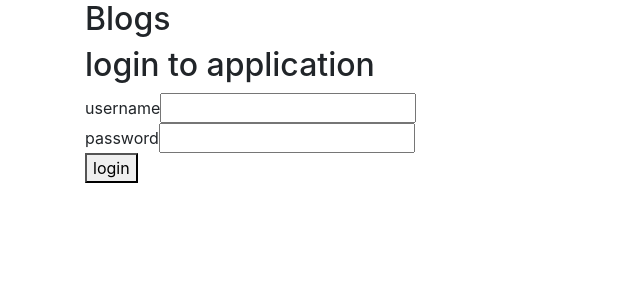
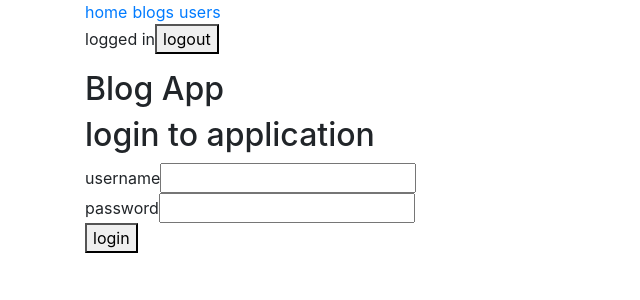
Before and after one commit to vilmakankaanpaa/fullstack-part7, a React (Create React App) app in the folder bloglist/bloglist-frontend/: page / in a window 1280 px wide. Shown: the top 300 px of the page, without its empty margins (0-640 px from the left). Built offline with nearby package versions, Linux system fonts and the light colour scheme; no server answers.

Commit message:
Exercise 7.16

```diff
--- a/bloglist/bloglist-frontend/src/App.js
+++ b/bloglist/bloglist-frontend/src/App.js
@@ -6,6 +6,8 @@ import LoginForm from './components/LoginForm'
 import Notification from './components/Notification'
 import User from './components/User'
 import BlogView from './components/BlogView'
+import Menu from './components/Menu'
+import Headline from './components/Headline'
 
 import { initBlogs, createBlog, likeBlog, removeBlog } from './reducers/blogReducer'
 import { setNotification } from './reducers/notificationReducer'
@@ -92,34 +94,6 @@ const App = () => {
     }
   }
 
-  const blogList = () => (
-    <div>
-      <Blogs
-        blogs={blogs}
-        loggedUser={loggedUser}
-        handleLogout={handleLogout}
-        blogFormRef={blogFormRef}
-        addBlog={addBlog}
-        handleLike={handleLike}
-        handleRemove={handleRemove}
-      />
-      <Users users={users}
-      />
-    </div>
-  )
-
-  const loginForm = () => (
-    <div>
-      <LoginForm
-        handleLogin={handleLogin}
-        username={username}
-        password={password}
-        handleUsernameChange={({ target }) => setUsername(target.value)}
-        handlePasswordChange={({ target }) => setPassword(target.value)}
-      />
-    </div>
-  )
-
   const userMatch = useMatch('/users/:id')
   const user = userMatch
     ? users.find(user => user.id === userMatch.params.id)
@@ -133,25 +107,36 @@ const App = () => {
   return (
     <div className='container'>
 
-      <h2>Blogs</h2>
-      {loggedUser && <p>
-        {loggedUser.name} logged in <button onClick={handleLogout}>logout</button>
-      </p>}
-
+      <Menu />
+      <Headline loggedUser={loggedUser} handleLogout={handleLogout}/>
       <Notification notification={notification} />
 
       <Routes>
         <Route path='/' element={
           loggedUser
-            ? blogList()
-            : loginForm()
+            ? <div>
+              <Blogs blogs={blogs} loggedUser={loggedUser}
+                blogFormRef={blogFormRef} addBlog={addBlog} />
+              <Users users={users} />
+            </div>
+            : <LoginForm
+              handleLogin={handleLogin}
+              username={username}
+              password={password}
+              handleUsernameChange={({ target }) => setUsername(target.value)}
+              handlePasswordChange={({ target }) => setPassword(target.value)}
+            />
         } />
-        <Route path='/users/:id' element={
+        <Route path='users' element={ <Users users={users} /> }/>
+        <Route path='users/:id' element={
           <div>
             <User user={user} blogs={blogs} />
           </div>
         } />
-        <Route path='/blogs/:id' element={
+        <Route path='blogs' element={
+          <Blogs blogs={blogs} loggedUser={loggedUser}
+            blogFormRef={blogFormRef} addBlog={addBlog} />} />
+        <Route path='blogs/:id' element={
           <div>
             <BlogView
               blog={blog}
--- a/bloglist/bloglist-frontend/src/components/Blogs.js
+++ b/bloglist/bloglist-frontend/src/components/Blogs.js
@@ -13,7 +13,7 @@ const Blogs = ({
   const byLikes = (b1, b2) => b2.likes - b1.likes
   return (
     <div>
-
+      <h2>Blogs</h2>
       <Togglable buttonLabel='create new blog'  ref={blogFormRef}>
         <NewBlog addBlog={addBlog} user={loggedUser} />
       </Togglable>
--- /dev/null
+++ b/bloglist/bloglist-frontend/src/components/Headline.js
@@ -0,0 +1,16 @@
+import React from 'react'
+
+const Headline = (loggedUser, handleLogout) => {
+  return (
+    <div>
+      {loggedUser &&
+        <p>
+          {loggedUser.name} logged in
+          <button onClick={() => handleLogout()}>logout</button>
+        </p>}
+      <h2>Blog App</h2>
+    </div>
+  )
+}
+
+export default Headline
--- /dev/null
+++ b/bloglist/bloglist-frontend/src/components/Menu.js
@@ -0,0 +1,17 @@
+import React from 'react'
+import { Link } from 'react-router-dom'
+
+const Menu = () => {
+  const padding = {
+    paddingRight: 5
+  }
+  return (
+    <div>
+      <Link style={padding} to='/'>home</Link>
+      <Link style={padding} to='/blogs'>blogs</Link>
+      <Link style={padding} to='/users'>users</Link>
+    </div>
+  )
+}
+
+export default Menu
--- a/bloglist/bloglist-frontend/src/reducers/notificationReducer.js
+++ b/bloglist/bloglist-frontend/src/reducers/notificationReducer.js
@@ -14,7 +14,6 @@ const notificationReducer = (state = null, action) => {
 let timeoutId
 
 export const setNotification = (notification, timeout) => {
-  console.log(timeout)
   return async dispatch => {
     dispatch(setNew(notification))
 
```
